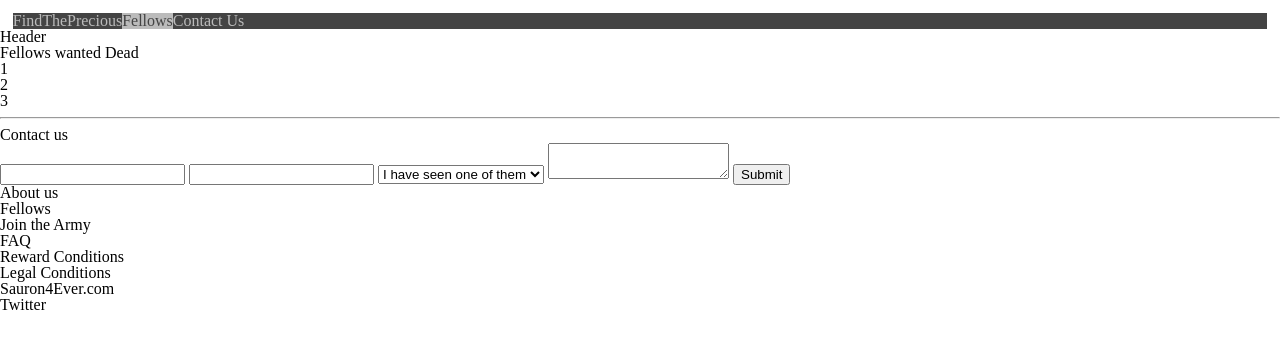
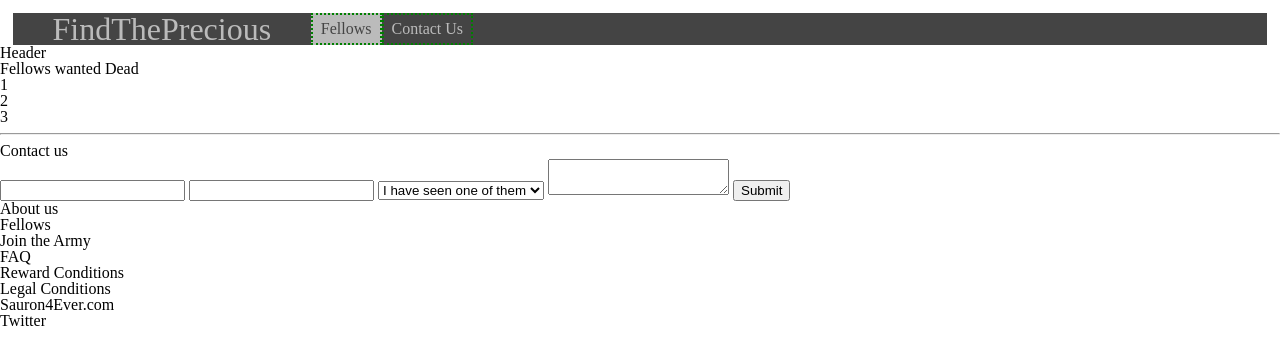
Before and after one commit to LoicBrassart/lc-findThePrecious, a plain HTML site: page index.html in a window 1280 px wide. Drawn offline with Linux system fonts and the light colour scheme.

Commit message:
Applied wireframe's specs on the <nav> tag

```diff
--- a/index.css
+++ b/index.css
@@ -2,10 +2,30 @@ nav {
   background-color: #444444;
   color: #bbbbbb;
   margin: 1vw 1vw 0 1vw;
+  height: 2em;
+  flex-flow: row nowrap;
+  justify-content: space-evenly;
 }
 
+h1 {
+  font-size: 2em;
+  flex-grow: 1;
+}
+
+.center {
+  display: flex;
+  align-items: center;
+  justify-content: center;
+}
 .gallery {
   display: flex;
+}
+nav > ul > * {
+  border: 2px dotted green;
+  padding: 0.5em;
+}
+nav > ul {
+  flex-grow: 10;
 }
 
 nav li:nth-child(1) {
--- a/index.html
+++ b/index.html
@@ -9,10 +9,10 @@
   </head>
   <body>
     <nav class="gallery">
-      <h1>FindThePrecious</h1>
+      <h1 class="center">FindThePrecious</h1>
       <ul class="gallery">
-        <li>Fellows</li>
-        <li>Contact Us</li>
+        <li class="center">Fellows</li>
+        <li class="center">Contact Us</li>
       </ul>
     </nav>
     <header>Header</header>
```
